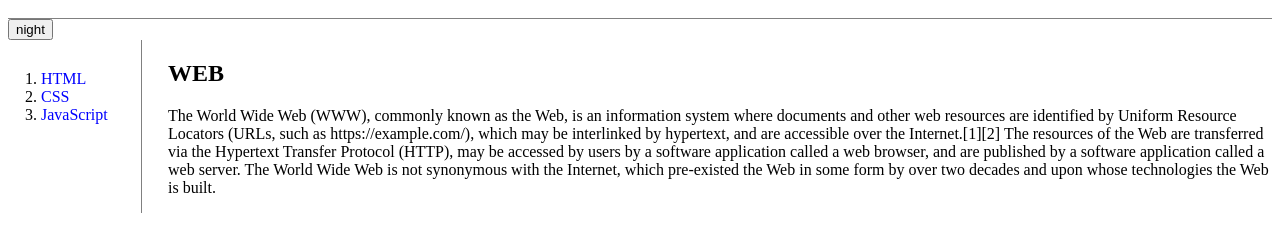
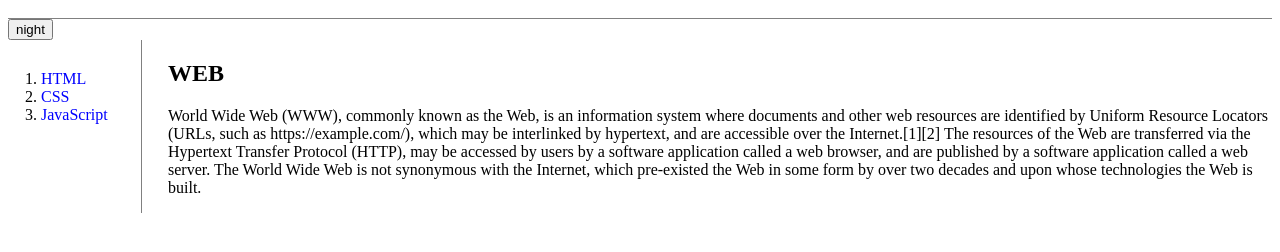
Before and after one commit to friendlysparky/htmlpractice, a plain HTML site: page index.html in a window 1280 px wide. Shown: the part 82-334 px from the top of the page. Drawn offline with nearby package versions, Linux system fonts and the light colour scheme.

Commit message:
removed word the

```diff
--- a/index.html
+++ b/index.html
@@ -25,7 +25,7 @@
         <div id="article">
         <h2>WEB</h2>
             <p>
-                The World Wide Web (WWW), commonly known as the Web, is an information system where documents and other web resources are identified by Uniform Resource Locators (URLs, such as https://example.com/), which may be interlinked by hypertext, and are accessible over the Internet.[1][2] The resources of the Web are transferred via the Hypertext Transfer Protocol (HTTP), may be accessed by users by a software application called a web browser, and are published by a software application called a web server. The World Wide Web is not synonymous with the Internet, which pre-existed the Web in some form by over two decades and upon whose technologies the Web is built.
+                World Wide Web (WWW), commonly known as the Web, is an information system where documents and other web resources are identified by Uniform Resource Locators (URLs, such as https://example.com/), which may be interlinked by hypertext, and are accessible over the Internet.[1][2] The resources of the Web are transferred via the Hypertext Transfer Protocol (HTTP), may be accessed by users by a software application called a web browser, and are published by a software application called a web server. The World Wide Web is not synonymous with the Internet, which pre-existed the Web in some form by over two decades and upon whose technologies the Web is built.
             </p>
         </div>
     </div>
```
